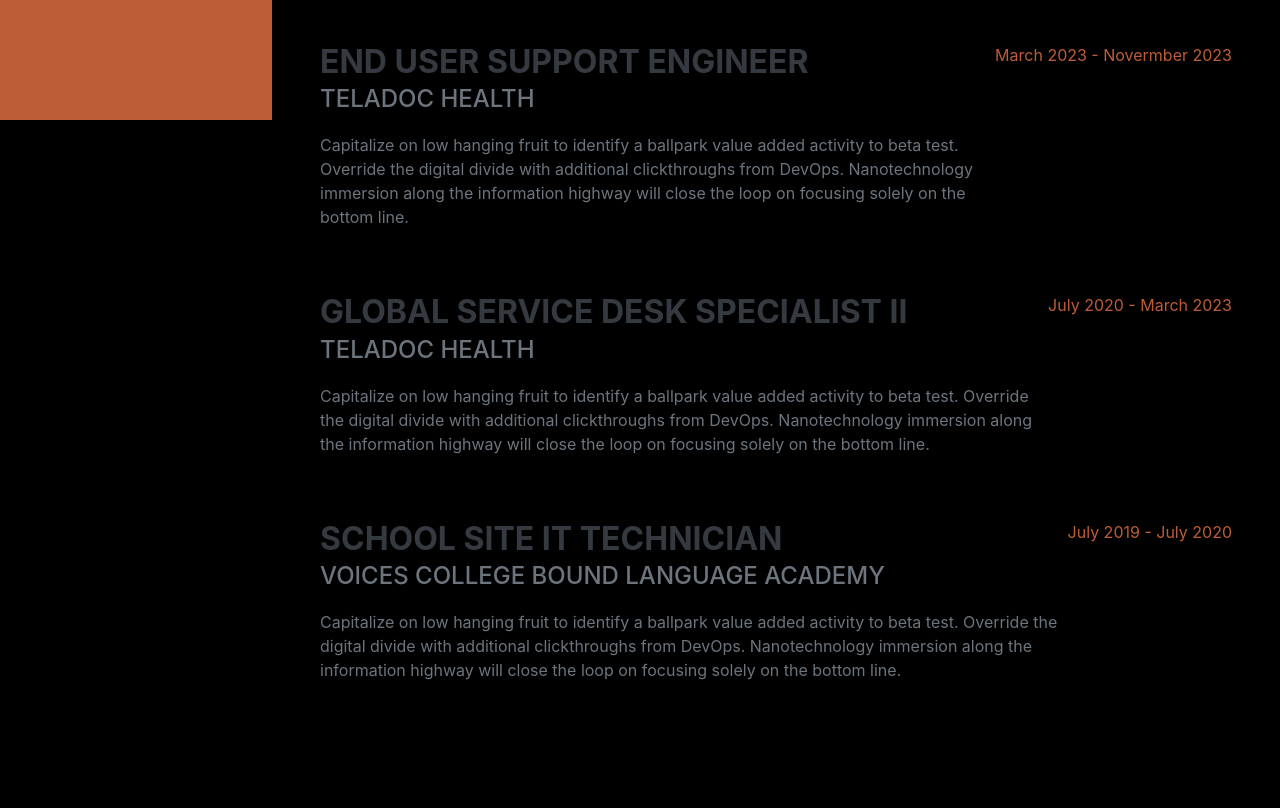
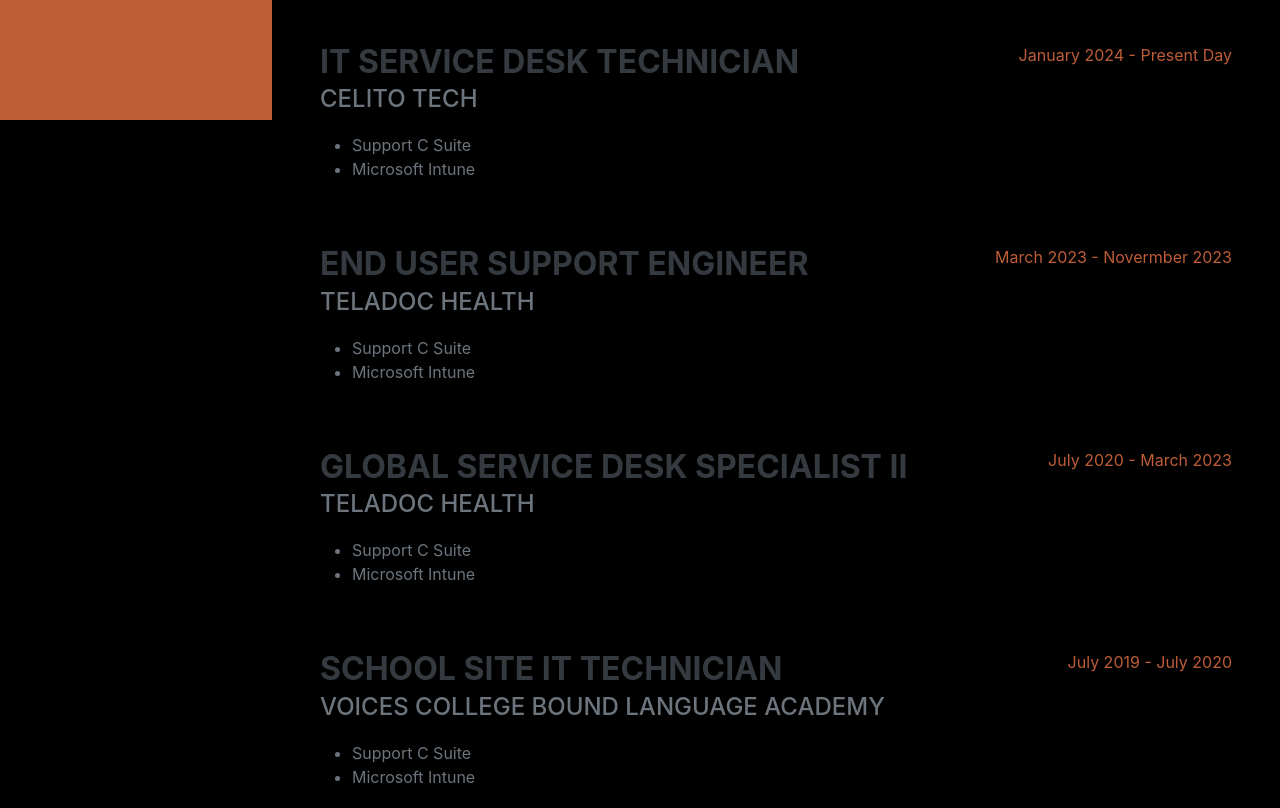
Before and after one commit to louispachas94/pachastech_website, a website: page src/index.html in a window 1280 px wide. Shown: the part 680-1488 px from the top of the page. Drawn offline with nearby package versions, Linux system fonts and the light colour scheme; a web font is replaced by a local one.

Commit message:
school name, job update, & job list description

```diff
--- a/src/index.html
+++ b/src/index.html
@@ -61,9 +61,23 @@
                     <h2 class="mb-5">Experience</h2>
                     <div class="d-flex flex-column flex-md-row justify-content-between mb-5">
                         <div class="flex-grow-1">
+                            <h3 class="mb-0">IT Service Desk Technician</h3>
+                            <div class="subheading mb-3">Celito Tech</div>
+                            <ul>
+                                <li>Support C Suite</li>
+                                <li>Microsoft Intune</li>
+                            </ul>
+                        </div>
+                        <div class="flex-shrink-0"><span class="text-primary">January 2024 - Present Day</span></div>
+                    </div>
+                    <div class="d-flex flex-column flex-md-row justify-content-between mb-5">
+                        <div class="flex-grow-1">
                             <h3 class="mb-0">End User Support Engineer</h3>
                             <div class="subheading mb-3">Teladoc Health</div>
-                            <p>Capitalize on low hanging fruit to identify a ballpark value added activity to beta test. Override the digital divide with additional clickthroughs from DevOps. Nanotechnology immersion along the information highway will close the loop on focusing solely on the bottom line.</p>
+                            <ul>
+                                <li>Support C Suite</li>
+                                <li>Microsoft Intune</li>
+                            </ul>
                         </div>
                         <div class="flex-shrink-0"><span class="text-primary">March 2023 - Novermber 2023</span></div>
                     </div>
@@ -71,7 +85,10 @@
                         <div class="flex-grow-1">
                             <h3 class="mb-0">Global Service Desk Specialist II</h3>
                             <div class="subheading mb-3">Teladoc Health</div>
-                            <p>Capitalize on low hanging fruit to identify a ballpark value added activity to beta test. Override the digital divide with additional clickthroughs from DevOps. Nanotechnology immersion along the information highway will close the loop on focusing solely on the bottom line.</p>
+                            <ul>
+                                <li>Support C Suite</li>
+                                <li>Microsoft Intune</li>
+                            </ul>
                         </div>
                         <div class="flex-shrink-0"><span class="text-primary">July 2020 - March 2023</span></div>
                     </div>
@@ -79,7 +96,10 @@
                         <div class="flex-grow-1">
                             <h3 class="mb-0">School Site IT Technician</h3>
                             <div class="subheading mb-3">Voices College Bound Language Academy</div>
-                            <p>Capitalize on low hanging fruit to identify a ballpark value added activity to beta test. Override the digital divide with additional clickthroughs from DevOps. Nanotechnology immersion along the information highway will close the loop on focusing solely on the bottom line.</p>
+                            <ul>
+                                <li>Support C Suite</li>
+                                <li>Microsoft Intune</li>
+                            </ul>
                         </div>
                         <div class="flex-shrink-0"><span class="text-primary">July 2019 - July 2020</span></div>
                     </div>
@@ -101,8 +121,7 @@
                     <div class="d-flex flex-column flex-md-row justify-content-between">
                         <div class="flex-grow-1">
                             <h3 class="mb-0">De Anza College</h3>
-                            <div class="subheading mb-3">Associate in Arts: Business & CIS</div>
-                            <div class="subheading mb-3"> Associate in Science Degree - Business Administration for Transfer</div>
+                            <div>Business Administration: Concentration in Information Systems</div>
                         </div>
                         <div class="flex-shrink-0"><span class="text-primary">September 2013 - May 2017</span></div>
                     </div>
```
